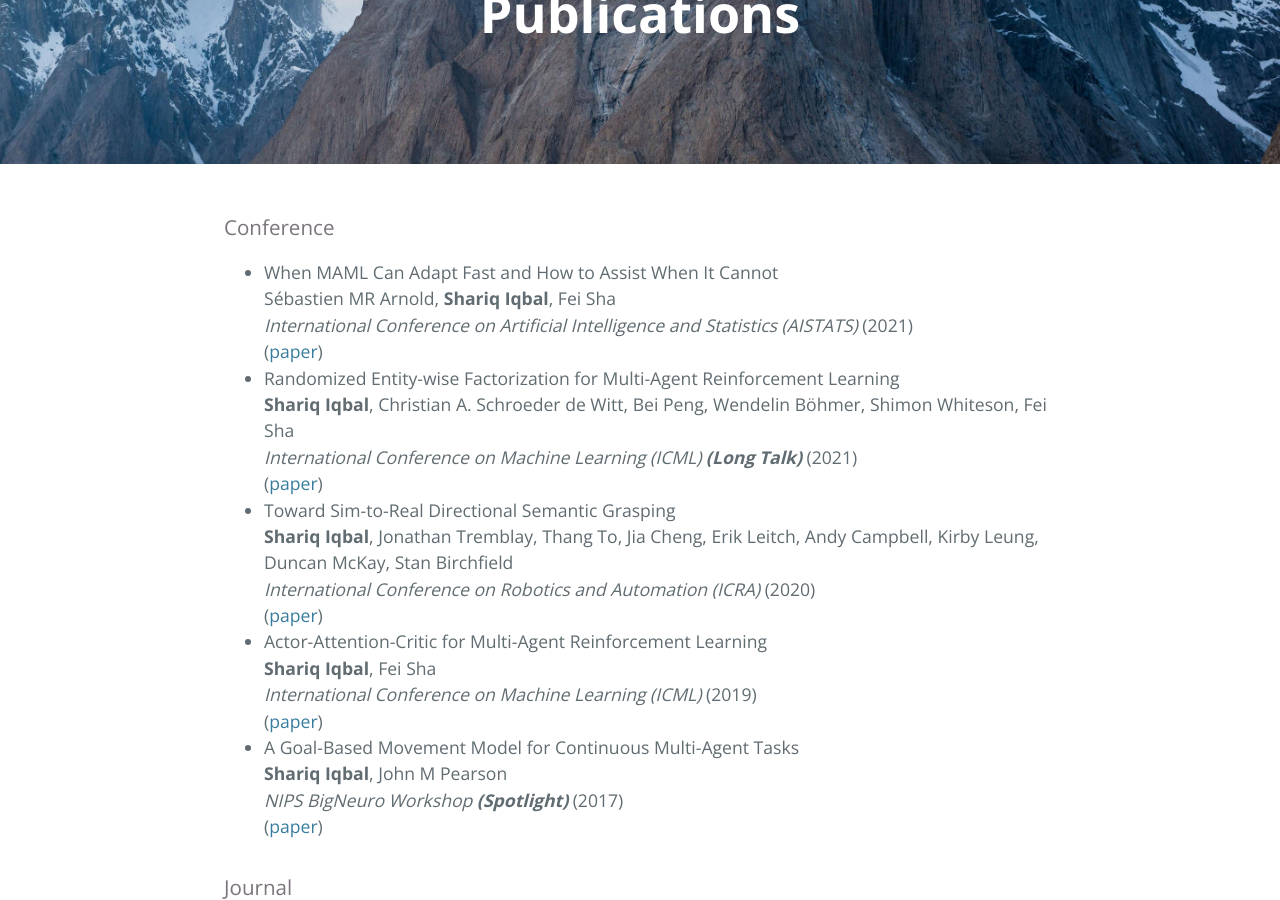
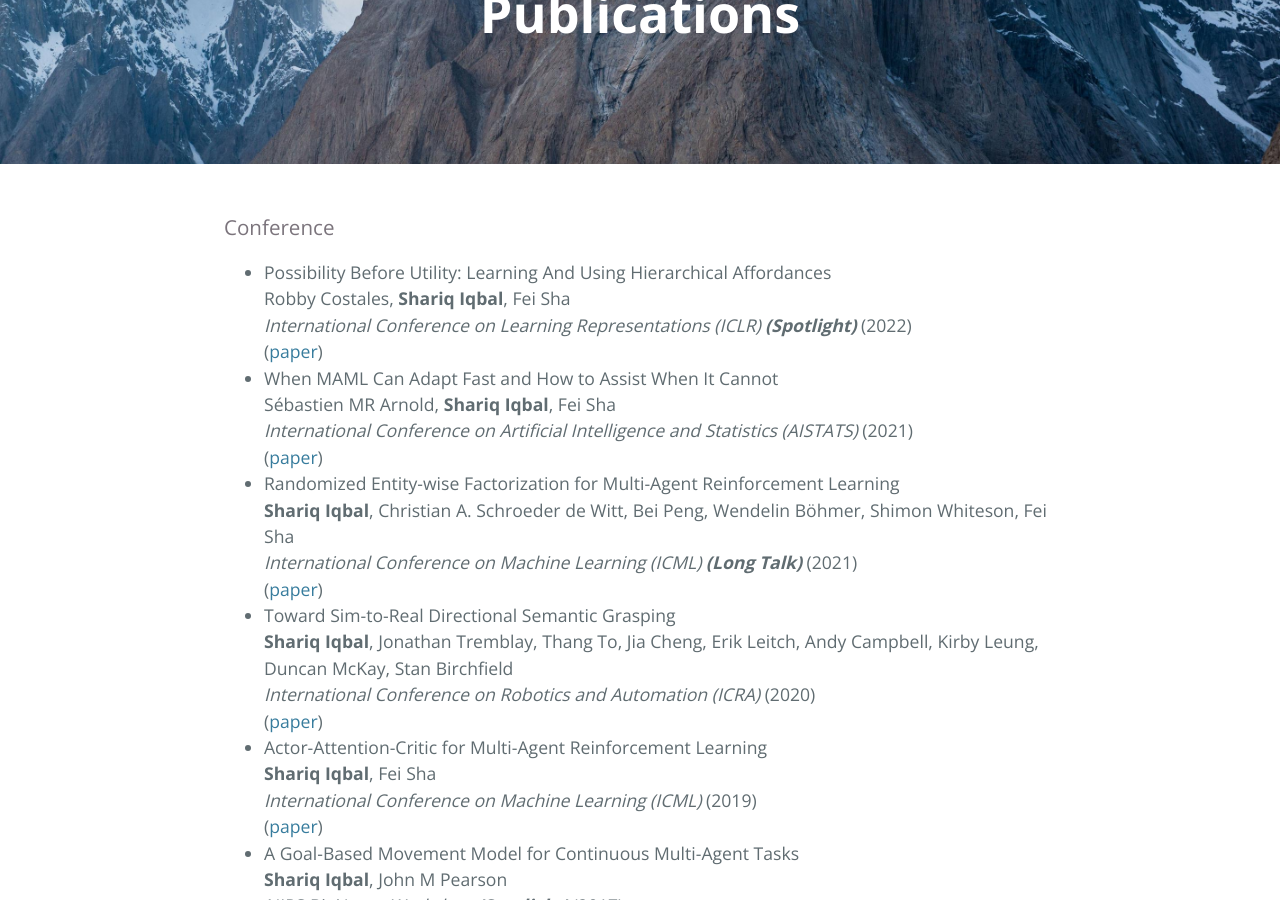
Before and after one commit to shariqiqbal2810/shariqiqbal2810.github.io, a Jekyll site: the page built from publications.html, in a window 1280 px wide and 900 px high, scrolled down 337 px. Built offline with Jekyll 4.4.1, drawn with Linux system fonts in a browser that asks for light colours; a style sheet for code colours, icons or effects is not loaded.

Commit message:
Add ICLR paper and update links from arxiv to proceedings

```diff
--- a/_data/publications.yml
+++ b/_data/publications.yml
@@ -1,3 +1,15 @@
+-
+    Authors: 'Robby Costales, <b>Shariq Iqbal</b>, Fei Sha'
+    Title: 'Possibility Before Utility: Learning And Using Hierarchical Affordances'
+    Publication: International Conference on Learning Representations (ICLR) <b>(Spotlight)</b>
+    Volume: false
+    Number: false
+    Pages: false
+    Year: 2022
+    Type: Conference
+    Link: https://openreview.net/forum?id=7b4zxUnrO2N
+    Site: false
+    Talk: false
 -
     Authors: '<b>Shariq Iqbal</b>, Christian A. Schroeder de Witt, Bei Peng, Wendelin Böhmer, Shimon Whiteson, Fei Sha'
     Title: 'Randomized Entity-wise Factorization for Multi-Agent Reinforcement Learning'
@@ -7,7 +19,7 @@
     Pages: false
     Year: 2021
     Type: Conference
-    Link: https://arxiv.org/abs/2006.04222
+    Link: http://proceedings.mlr.press/v139/iqbal21a.html
     Site: false
     Talk: false
 -
@@ -19,7 +31,7 @@
     Pages: false
     Year: 2021
     Type: Conference
-    Link: https://arxiv.org/abs/1910.13603
+    Link: http://proceedings.mlr.press/v130/arnold21a.html
     Site: false
     Talk: false
 -
@@ -31,7 +43,7 @@
     Pages: false
     Year: 2020
     Type: Conference
-    Link: https://arxiv.org/abs/1909.02075
+    Link: https://ieeexplore.ieee.org/abstract/document/9197310?casa_token=rgJ4KE3LefQAAAAA:OZiUj28xFmC3pAWrxagrB_e4HjRPOYXHx_IC52m9-ip1bryzKnWEwYzBWWkkIrJwrHbTXq4
     Site: false
     Talk: false
 -
@@ -55,7 +67,7 @@
     Pages: false
     Year: 2019
     Type: Conference
-    Link: https://arxiv.org/abs/1810.02912
+    Link: http://proceedings.mlr.press/v97/iqbal19a.html
     Talk: false
     Site: false
 -
```
Also changed, not shown: 1 other file.
